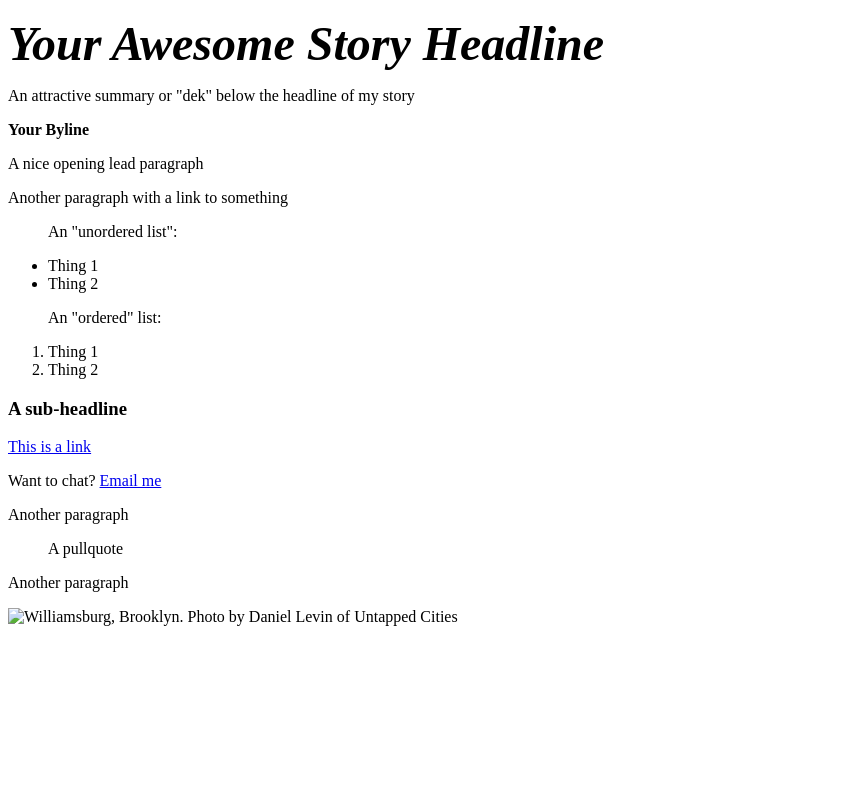
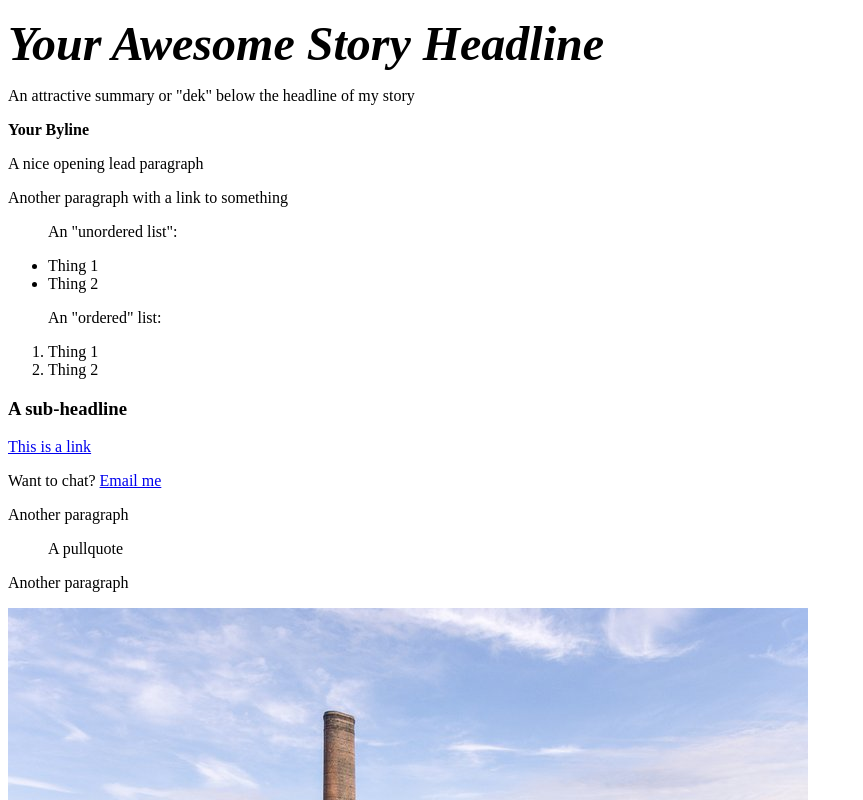
Before and after one commit to mitramallika/mallikamitra.github.io, a plain HTML site: page index.html in a window 1280 px wide. Shown: the top 800 px of the page, without its empty margins (0-863 px from the left). Drawn offline with Linux system fonts and the light colour scheme.

Commit message:
Fixed the image address that was broken
Mistake: I was linking the image from the entire computer address and it was outside the website folder.
Solution: I created images folder inside the website folder, put the image there and added a relative path url link

```diff
--- a/index.html
+++ b/index.html
@@ -43,4 +43,5 @@ Another paragraph
 </body>
 </html>
 
-<img src="file:///Users/mallikamitra/Desktop/Domino-Park-Refinery-Opening-Williamsburg-Brooklyn-NYC.jpg" alt="Williamsburg, Brooklyn. Photo by Daniel Levin of Untapped Cities"/>
+<img src="images/domino-park-refinery-opening.jpg"
+alt="Williamsburg, Brooklyn. Photo by Daniel Levin of Untapped Cities"/>
```
Also changed, not shown: images/domino-park-refinery-opening.jpg (added).
